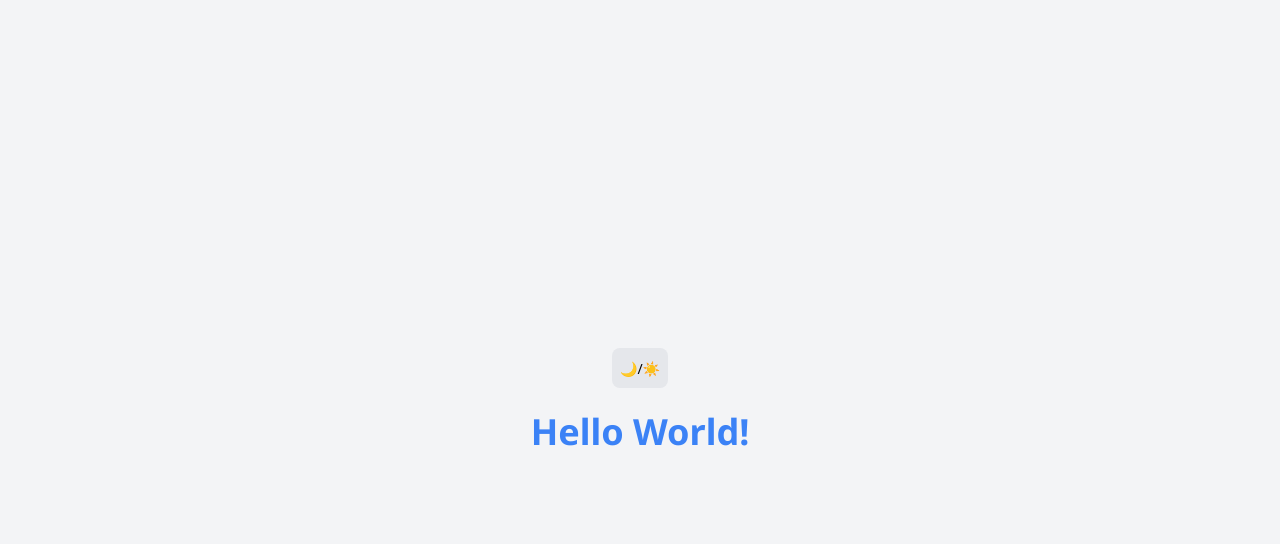
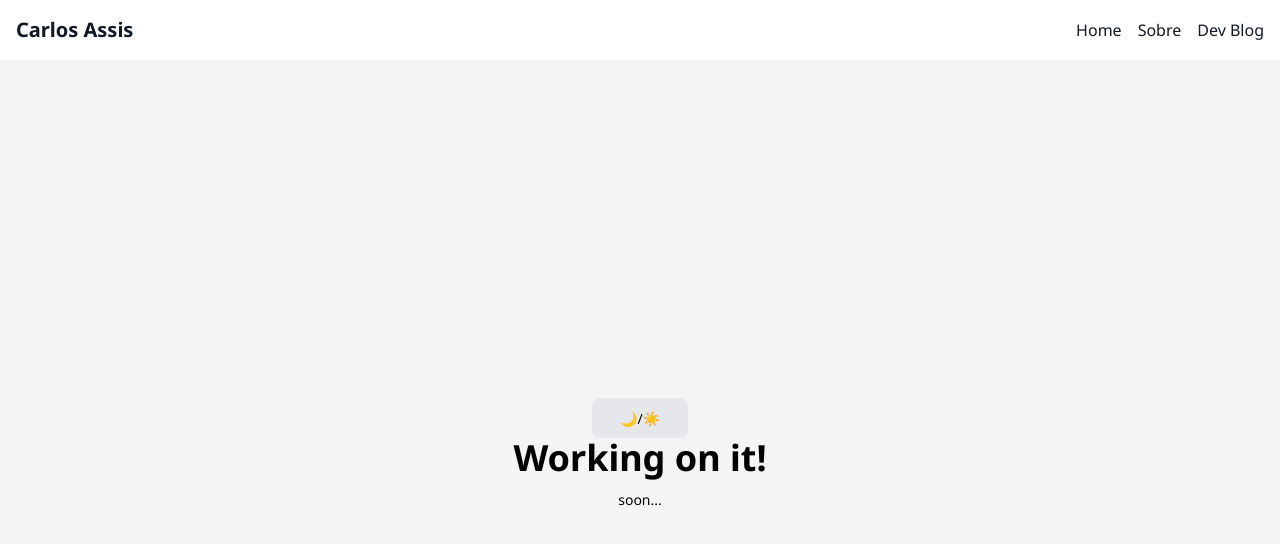
Before and after one commit to rockadu/curriculum, a website: page index.html in a window 1280 px wide. Drawn offline with nearby package versions, Linux system fonts and the light colour scheme.

Commit message:
Base layout construction part I

```diff
--- a/assets/scripts.js
+++ b/assets/scripts.js
@@ -20,3 +20,10 @@ function toggleTheme() {
       document.documentElement.classList.add('dark');
     }
   });
+
+  const menuBtn = document.getElementById('menu-btn');
+  const menu = document.getElementById('menu');
+
+  menuBtn.addEventListener('click', () => {
+    menu.classList.toggle('hidden'); // Alterna a classe 'hidden' para mostrar/esconder o menu
+  });
--- a/index.html
+++ b/index.html
@@ -5,20 +5,35 @@
     <meta charset="UTF-8">
     <meta name="viewport" content="width=device-width, initial-scale=1.0">
     <title>Hello World</title>
-    <!-- Tailwind CSS CDN -->
     <script src="https://cdn.tailwindcss.com"></script>
-    <!-- Fonte Noto Sans -->
     <link href="https://fonts.googleapis.com/css2?family=Noto+Sans:wght@400;700&display=swap" rel="stylesheet">
     <link rel="stylesheet" href="assets/style.css">
-    <script src="assets/scripts.js"></script>
 </head>
 
-<body class="bg-gray-100 dark:bg-gray-800 flex flex-col items-center justify-center min-h-screen">
-    <button onclick="toggleTheme()" class="bg-gray-200 dark:bg-gray-700 p-2 rounded-lg focus:outline-none">
-        <span class="text-sm">🌙/☀️</span>
-    </button>
-    <br>
-    <h1 class="text-4xl dark:text-white font-bold text-blue-500">Hello World!</h1>
+<body class="bg-gray-100 dark:bg-gray-800 flex flex-col">
+    <nav class="bg-white text-gray-900 dark:bg-gray-800 dark:text-white p-4">
+        <div class="container mx-auto flex justify-between items-center">
+            <h3 class="text-xl font-bold">Carlos Assis</h3>
+            <button id="menu-btn" class="sm:hidden text-gray-400 hover:text-white">
+                <svg xmlns="http://www.w3.org/2000/svg" class="h-6 w-6" fill="none" viewBox="0 0 24 24" stroke="currentColor">
+                    <path stroke-linecap="round" stroke-linejoin="round" stroke-width="2" d="M4 6h16M4 12h16m-7 6h7" />
+                </svg>
+            </button>
+            <ul id="menu" class="hidden sm:flex flex-col sm:flex-row space-y-2 sm:space-y-0 sm:space-x-4">
+                <li><a href="#" class="hover:text-gray-400">Home</a></li>
+                <li><a href="#" class="hover:text-gray-400">Sobre</a></li>
+                <li><a href="#" class="hover:text-gray-400">Dev Blog</a></li>
+            </ul>
+        </div>
+    </nav>
+    <div class="min-w-screen h-lvh py-2 flex flex-col place-content-center place-items-center py-auto">
+        <button onclick="toggleTheme()" class="w-24 bg-gray-200 dark:bg-gray-700 p-2 rounded-lg focus:outline-none">
+            <span class="text-sm dark:text-white">🌙/☀️</span>
+        </button>
+        <h1 class="text-4xl dark:text-white font-bold text-gra">Working on it!</h1>
+        <h6 class="text-sm dark:text-white my-3">soon...</h6>
+    </div>
 </body>
+<script src="assets/scripts.js"></script>
 
 </html>
```
